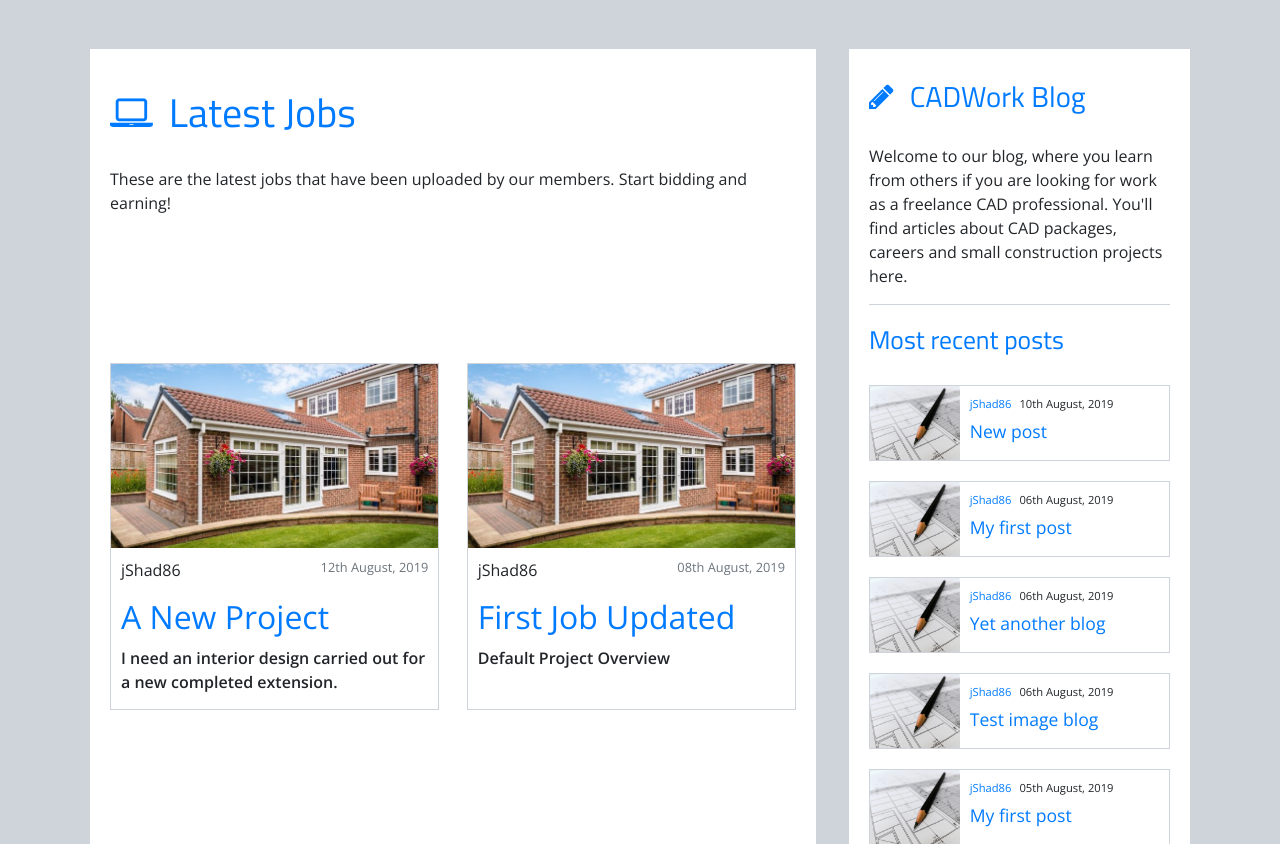
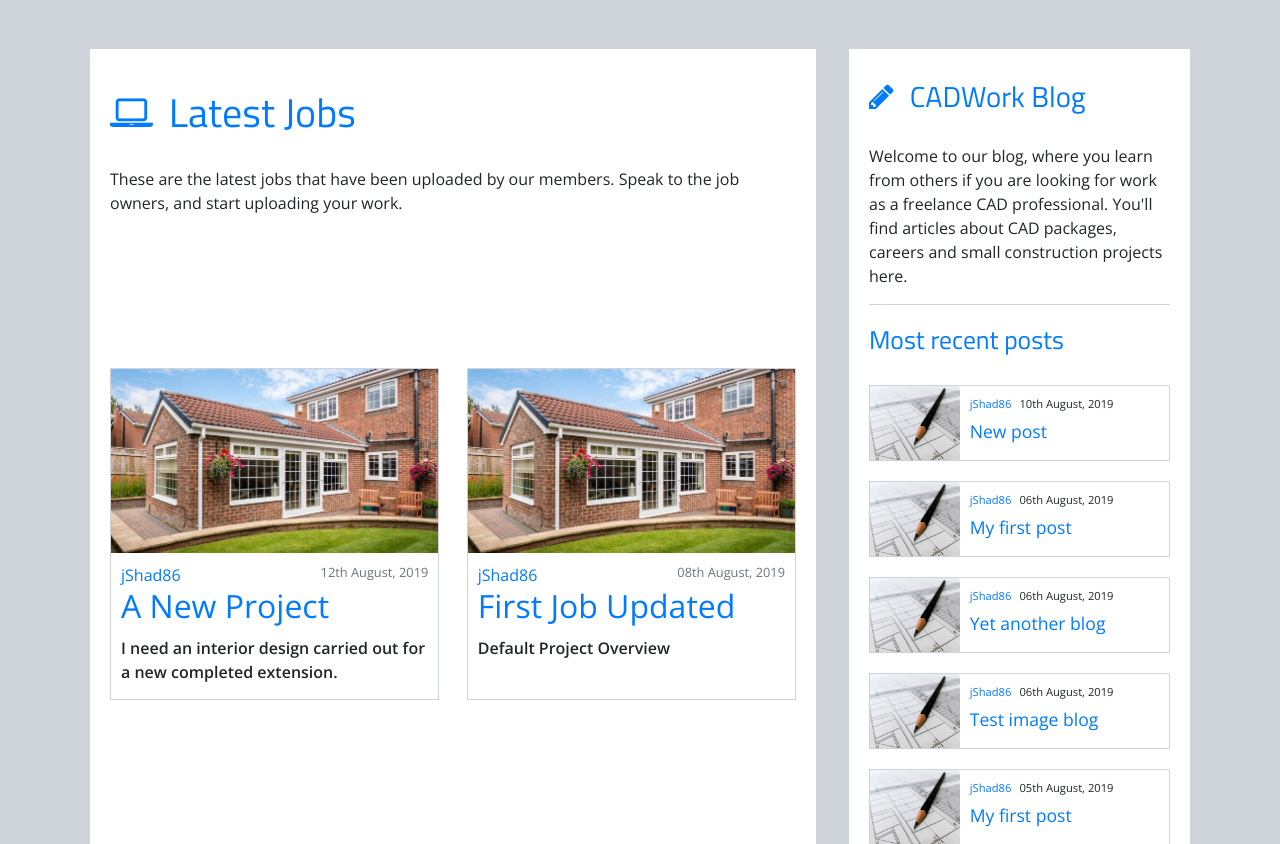
Before and after one commit to JShad30/CADWork_full_stack, a Django app: page /home/ in a window 1280 px wide. Shown: the part 631-1475 px from the top of the page. Run offline with Django 3.2, Linux system fonts and the light colour scheme; data comes from the database, SQL or seed files in the repository; some libraries are stand-ins or nearby versions.

Commit message:
Updated files on the home app

```diff
--- a/home/templates/home/about.html
+++ b/home/templates/home/about.html
@@ -25,7 +25,7 @@
             <div class="about-intro-section about-intro-jobs">
                 <i class="fa fa-laptop"></i>
                 <h2 class="about-intro-heading">Jobs</h2>
-                <p class="about-intro-paragraph">Whether you are looking for a CAD Professional or looking for freelance work, those jobs can be advertised or bidded on here at CADWork!</p>
+                <p class="about-intro-paragraph">Whether you are looking for a CAD Professional or looking for freelance work, CADWork connects you so you can complete your project!</p>
             </div>
             <div class="about-intro-section about-intro-blog">
                 <i class="fa fa-pencil"></i>
@@ -46,7 +46,7 @@
             <div class="about-registration">
                 <h3 class="about-registration-heading">Why Register?</h3>
                 <p class="about-registration-paragraph">We aim to give all users of site value. You can view blogs, and buy products to get you started in your freelance career. To get the maximum value from the site, you will need to  register an account with us.</p>
-                <p class="about-registration-paragraph">Registering an account will allow you to upload a job, and get other members to bid on the job. You can only bid on a jobs if you have an account. Look through the jobs that have been uploaded, and find the ones that are for you.</p>
+                <p class="about-registration-paragraph">Registering an account will allow you to upload a job, and allow others to upload files for your project. Look through the <a href="{% url 'jobs-home' %}">jobs</a> that have been uploaded, and find the ones that are for you.</p>
                 <p class="about-registration-paragraph">Demonstrate your knowledge of the industry by uploading blogs or comment on others.</p>
                 <p class="about-registration-paragraph"><a href="{% url 'register' %}">Register now</a> and get started today!</p>
             </div>
--- a/home/templates/home/index.html
+++ b/home/templates/home/index.html
@@ -15,13 +15,39 @@
 	<!--Top section of the site with the scrolling image. There are four different scrolling header sections-->
 	<header class="image-header-container">
 		<div class="slider">
+			<div class="slide" id="interior">
+				<div class="slide-content">
+					<div class="slide-content-text">
+						<h1 class="slide-content-title">Welcome to CADWork</h1>
+						<p class="slide-content-paragraph">If you have a building project that requires plans, working drawings, or creative designs and illustration, upload your project and find professionals.</p>
+						<button class="btn btn-primary home-page-image-buttons"><a href="{% url 'job-create' %}">Upload Project</a></button>
+						<div class="arrows">
+							<div class="arrow arrow-left" id="arrow-left-interior"></div>
+							<div class="arrow arrow-right" id="arrow-right-interior"></div>
+						</div>
+					</div>
+				</div>
+			</div>
+			<div class="slide" id="extension">
+				<div class="slide-content">
+					<div class="slide-content-text">
+						<h1 class="slide-content-title">Find Information</h1>
+						<p class="slide-content-paragraph">Get the latest news and information about CAD products and architecture and construction industry news here.</p>
+						<button class="btn btn-primary home-page-image-buttons"><a href="{% url 'blog-home' %}">See the Blog</a></button>
+						<div class="arrows">
+							<div class="arrow arrow-left" id="arrow-left-extension"></div>
+							<div class="arrow arrow-right" id="arrow-right-extension"></div>
+						</div>
+					</div>
+				</div>
+			</div>
 			<div class="slide" id="plan">
 				<div class="slide-content">
 					<!--Text to be used in the scrolling images-->
 					<div class="slide-content-text">
-						<h1 class="slide-content-title">Welcome to CADWork!</h1>
-						<p class="slide-content-paragraph">If you require a planning application, construction drawings, for your project, whether you are a private individual or business.</p>
-						<button class="btn btn-primary home-page-image-buttons"><a href="{% url 'register' %}">Register</a></button>
+						<h1 class="slide-content-title">Get Started!</h1>
+						<p class="slide-content-paragraph">If you are looking to make a start in your career as a CAD Professional and start work today, take a look round our shop and find products to get you on your way.</p>
+						<button class="btn btn-primary home-page-image-buttons"><a href="{% url 'shop-home' %}">Shop</a></button>
 						<!--Arrows to allow the user to scroll through the headers. Scroll controlled in the 'frontimage.js' file-->
 						<div class="arrows">
 							<div class="arrow arrow-left" id="arrow-left-plan"></div>
@@ -34,37 +60,11 @@
 				<div class="slide-content">
 					<div class="slide-content-text">
 						<h1 class="slide-content-title">Are you a CAD Professional?</h1>
-						<p class="slide-content-paragraph">If you are a construction CAD professional looking for freelance work, CADWork allows you to find and bid for jobs.</p>
+						<p class="slide-content-paragraph">If you are a construction CAD professional, connect with those looking for designs and get to work and upload your designs!</p>
 						<button class="btn btn-primary home-page-image-buttons"><a href="{% url 'jobs-home' %}">View Jobs</a></button>
 						<div class="arrows">
 							<div class="arrow arrow-left" id="arrow-left-architect"></div>
 							<div class="arrow arrow-right" id="arrow-right-architect"></div>
-						</div>
-					</div>
-				</div>
-			</div>
-			<div class="slide" id="interior">
-				<div class="slide-content">
-					<div class="slide-content-text">
-						<h1 class="slide-content-title">Creative designs</h1>
-						<p class="slide-content-paragraph">Do you need to create photo realistic drawings or views for a client for presentation? Find an architect or CAD developer here.</p>
-						<button class="btn btn-primary home-page-image-buttons"><a href="{% url 'job-create' %}">Upload Project</a></button>
-						<div class="arrows">
-							<div class="arrow arrow-left" id="arrow-left-interior"></div>
-							<div class="arrow arrow-right" id="arrow-right-interior"></div>
-						</div>
-					</div>
-				</div>
-			</div>
-			<div class="slide" id="extension">
-				<div class="slide-content">
-					<div class="slide-content-text">
-						<h1 class="slide-content-title">Get Information</h1>
-						<p class="slide-content-paragraph">Get the latest news and information about CAD products and small level construction industry news here.</p>
-						<button class="btn btn-primary home-page-image-buttons"><a href="{% url 'blog-home' %}">See the Blog</a></button>
-						<div class="arrows">
-							<div class="arrow arrow-left" id="arrow-left-extension"></div>
-							<div class="arrow arrow-right" id="arrow-right-extension"></div>
 						</div>
 					</div>
 				</div>
@@ -80,7 +80,7 @@
 				<div class="home-page-job-section-container">
 					<div class="home-page-job-intro">
 						<h2 class="home-page-section-heading"><i class="fa fa-laptop mr-3"></i>Latest Jobs</h2>
-						<p class="home-page-section-paragraph">These are the latest jobs that have been uploaded by our members. Start bidding and earning!</p>
+						<p class="home-page-section-paragraph">These are the latest jobs that have been uploaded by our members. Speak to the job owners, and start uploading your work.</p>
 					</div>
 					<div class="home-page-job-card-container">
 						<!--For loop to use this code for the three most recently uploaded jobs to the site-->
@@ -89,7 +89,7 @@
 							<img class="article-image" src="{{ job.image.url }}" height="80" width="80">
 							<div class="job-intro">
 								<div class="job-author-date">
-									<p class="mr-2" >{{ job.author }}</p>
+									<a class="mr-2" href="{% url 'public_profile' job.author.profile.id %}">{{ job.author }}</a>
 									<small class="text-muted">{{ job.date_posted|date:"dS F, Y" }}</small>
 								</div>
 								<h2 class="job-home-title"><a href="{% url 'job-detail' job.id %}">{{ job.job_name }}</a></h2>
@@ -125,7 +125,7 @@
 								<img class="article-image" src="{{ post.image.url }}" height="80" width="80">
 								<div class="blog-intro">
 									<div class="blog-details-post-text">
-										<a class="blog-details-post-author mr-2" href="{% url 'user-posts' post.author.username %}">{{ post.author }}</a>
+										<a class="blog-details-post-author mr-2" href="{% url 'public_profile' post.author.profile.id %}">{{ post.author }}</a>
 										<small class="blog-details-post-author">{{ post.date_posted|date:"dS F, Y" }}</small>
 									</div>
 									<h3 class="blog-details-other-title"><a href="{% url 'post-detail' post.id %}">{{ post.title }}</a></h2>
--- a/home/templates/home/message_received.html
+++ b/home/templates/home/message_received.html
@@ -5,8 +5,10 @@
 <div class="container">
     <!--Short message to tell the user their message has been received-->
     <div class="short-message">
-        <h1 class="short-message-header">Thanks for your message</h1>
-        <p class="short-message-paragraph">We will be in touch as soon as possible. Return to <a href="{% url 'home' %}">home</a> page.</p>
+        <div class="logout-message-section">
+            <h1 class="short-message-header">Thanks for your message</h1>
+            <p class="short-message-paragraph">We will be in touch as soon as possible. Return to <a href="{% url 'home' %}">home</a> page.</p>
+        </div>
     </div>
 </div>
 {% endblock content %}
--- a/home/templates/home/privacy.html
+++ b/home/templates/home/privacy.html
@@ -1,5 +1,8 @@
 {% extends 'base.html' %}
 {% block content %}
+
+<!--Container to allow the terms and privacy pages to be rendered white-->
+<div class="terms-privacy-container">
 
 	<!--Container for the content-->
 	<div class="container">
@@ -77,4 +80,5 @@
 			<p class="terms-paragraph">If you have any questions, comments or requests regarding this privacy statement <a href="{% url 'contact' %}">contact</a> us.</p>
 		</div>
 	</div>
+</div>
 {% endblock %}
--- a/home/templates/home/terms.html
+++ b/home/templates/home/terms.html
@@ -1,5 +1,8 @@
 {% extends 'base.html' %}
 {% block content %}
+
+<!--Container to allow the terms and privacy pages to be rendered white-->
+<div class="terms-privacy-container">
 
 	<!--Container for the content-->
 	<div class="container">
@@ -54,4 +57,5 @@
 			<p class="terms-paragraph">These terms and conditions form part of the Agreement between the Client and ourselves. Your accessing of this website and/or undertaking of a booking or Agreement indicates your understanding, agreement to and acceptance, of the Disclaimer Notice and the full Terms and Conditions contained herein. Your statutory Consumer Rights are unaffected.</p>
 		</div>
 	</div>
+</div>
 {% endblock %}
--- a/home/views.py
+++ b/home/views.py
@@ -15,7 +15,7 @@ from jobs.models import Job
 def home(request):
     context = {
 		'posts': Post.objects.all()[:6],
-		'jobs': Job.objects.all()[:6]
+		'jobs': Job.objects.all()[:4]
 	}
     return render(request, 'home/index.html', context)
 
```
Lines whose indentation alone changed are shown as unchanged.
